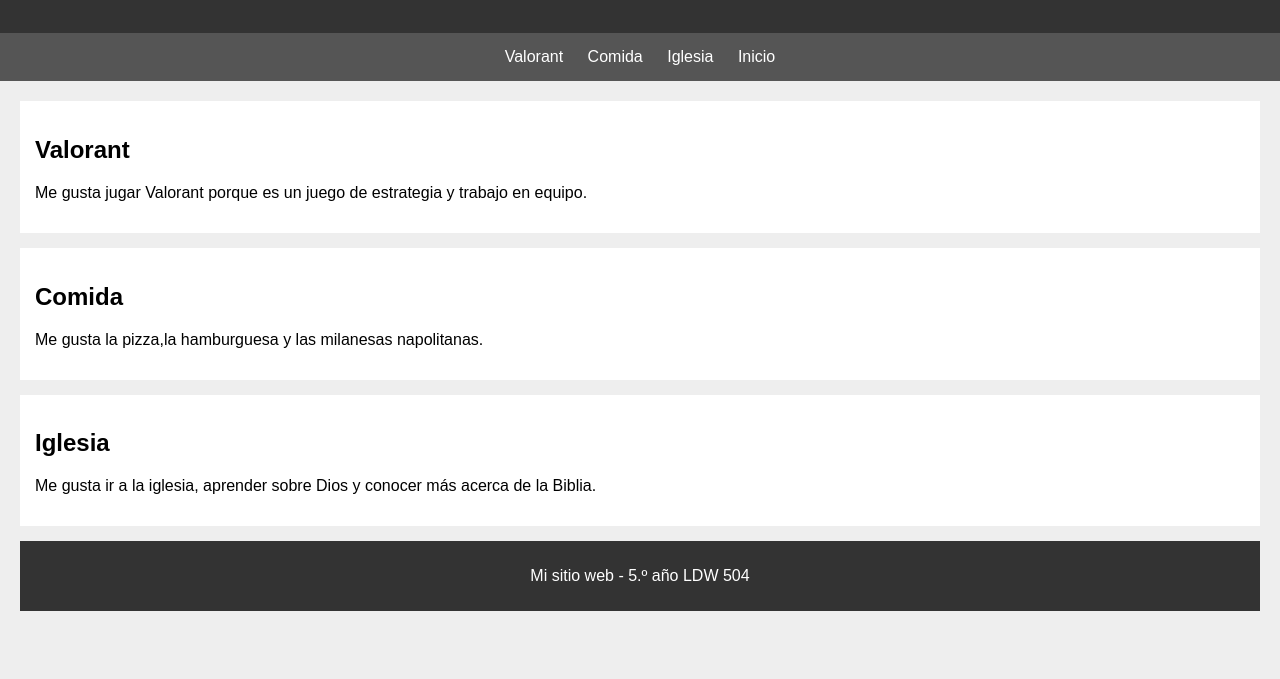
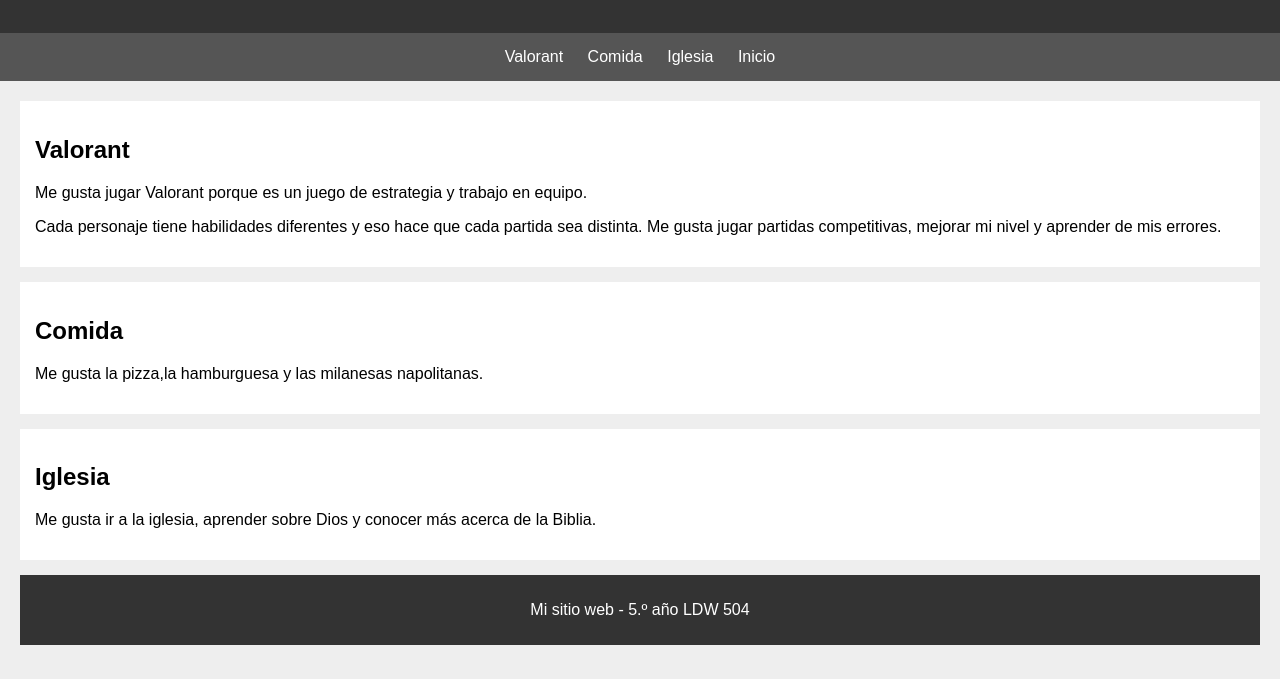
Before and after one commit to lautaronahuelpolo123-art/github2, a plain HTML site: page intereses.html in a window 1280 px wide. Shown: the part 121-800 px from the top of the page. Drawn offline with Linux system fonts and the light colour scheme.

Commit message:
agregue texto en intereses

```diff
--- a/intereses.html
+++ b/intereses.html
@@ -24,6 +24,11 @@
             Me gusta jugar Valorant porque es un juego
             de estrategia y trabajo en equipo.
         </p>
+        <p>
+        Cada personaje tiene habilidades diferentes y eso hace
+        que cada partida sea distinta. Me gusta jugar partidas
+        competitivas, mejorar mi nivel y aprender de mis errores.
+        </p>
     </section>
     <section id="comida">
     <h2>Comida</h2>
```
